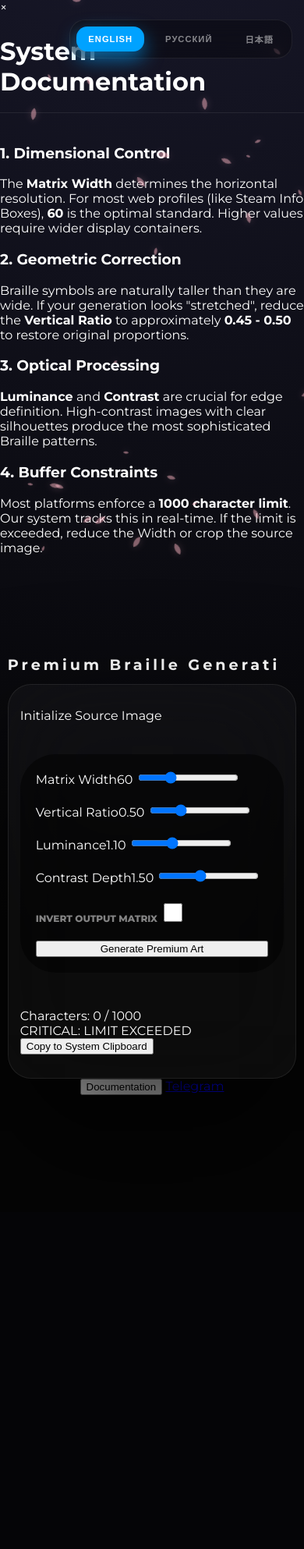
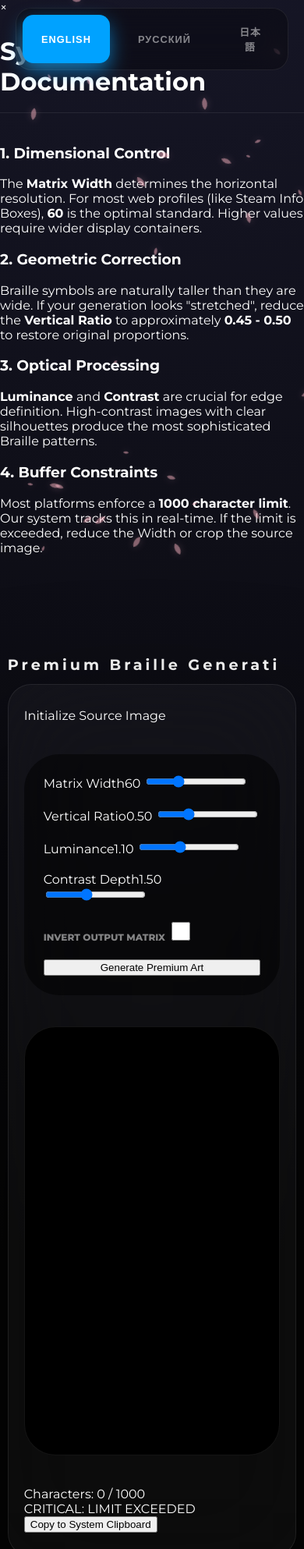
Before and after one commit to QWIZERO-PRODUCTION/qwizero-production, a Flask app: page / in a window 390 px wide. Shown: the top 1986 px of the page at 78% size. Before the commit the page ends 1404 px from the top, so only its background shows below. Run offline with Flask 3, Linux system fonts and the light colour scheme.

Commit message:
Update index.html

```diff
--- a/QWIZERO_WEB/templates/index.html
+++ b/QWIZERO_WEB/templates/index.html
@@ -112,13 +112,100 @@
             color: #fff;
         }
 
-        /* --- А ТЕПЕРЬ НАСТРОЙКИ ТОЛЬКО ДЛЯ ТЕЛЕФОНОВ --- */
-        @media (max-width: 768px) {
-            .content-wrapper { margin-top: 100px; width: 95%; }
+       /* --- 1. БАЗОВЫЕ НАСТРОЙКИ (ДЛЯ ПК) --- */
+        :root {
+            --accent: #00a2ff;
+            --accent-glow: rgba(0, 162, 255, 0.6);
+            --bg-dark: #050505;
+            --card-bg: rgba(255, 255, 255, 0.03);
+            --border: rgba(255, 255, 255, 0.08);
+            --text-main: #ffffff;
+            --text-dim: rgba(255, 255, 255, 0.5);
+            --success: #34c759;
+            --error: #ff3b30;
+        }
+
+        body {
+            background: radial-gradient(circle at 50% -20%, #1a1a2e 0%, var(--bg-dark) 80%);
+            color: var(--text-main);
+            font-family: 'Montserrat', sans-serif;
+            margin: 0;
+            display: flex;
+            flex-direction: column;
+            align-items: center;
+            overflow-x: hidden;
+            padding-bottom: 100px;
+        }
+
+        /* Возвращаем жесткую ширину для ПК, чтобы сайт не «плыл» */
+        .content-wrapper {
+            position: relative;
+            z-index: 10;
+            width: 1000px; /* Фиксируем ширину для ПК */
+            margin-top: 140px;
+        }
+
+        .main-card {
+            background: var(--card-bg);
+            backdrop-filter: blur(60px);
+            border: 1px solid var(--border);
+            border-radius: 60px;
+            padding: 60px;
+            box-shadow: 0 80px 180px rgba(0,0,0,0.8);
+        }
+
+        /* Возвращаем сетку в 2 колонки для ПК */
+        .config-grid {
+            display: grid;
+            grid-template-columns: 1fr 1fr;
+            gap: 35px;
+            background: rgba(0,0,0,0.5);
+            padding: 45px;
+            border-radius: 45px;
+            margin-top: 40px;
+        }
+
+        .canvas-area {
+            font-family: "Courier New", monospace;
+            font-size: 11px;
+            line-height: 11px;
+            padding: 40px;
+            white-space: pre;
+            display: inline-block;
+            color: #fff;
+        }
+
+        .output-wrapper {
+            background: #000;
+            border-radius: 40px;
+            margin: 40px 0;
+            height: 550px;
+            overflow: auto;
+            border: 1px solid var(--border);
+        }
+
+        /* --- 2. НАСТРОЙКИ ТОЛЬКО ДЛЯ ТЕЛЕФОНОВ (MOBILE) --- */
+        @media (max-width: 1024px) {
+            .content-wrapper {
+                width: 95%; /* На мобилках переходим на проценты */
+                margin-top: 100px;
+            }
 
             .main-card {
-                padding: 30px 15px; /* Уменьшаем отступы только на мобилках */
+                padding: 30px 20px;
                 border-radius: 30px;
+            }
+
+            .config-grid {
+                grid-template-columns: 1fr; /* На мобилке — в один столбец */
+                padding: 25px;
+                gap: 20px;
+            }
+
+            .canvas-area {
+                font-size: 6px; /* Уменьшаем арт только на маленьких экранах */
+                line-height: 6px;
+                padding: 15px;
             }
 
             h1#header {
@@ -126,20 +213,7 @@
                 letter-spacing: 4px;
             }
 
-            .config-grid {
-                grid-template-columns: 1fr; /* Строго в один столбец */
-                padding: 20px;
-                gap: 20px;
-            }
-
-            .canvas-area {
-                font-size: 6px; /* Мелкий шрифт только на мобилках */
-                line-height: 6px;
-                padding: 15px;
-            }
-
-            .top-nav { padding: 0 15px; }
-            .lang-btn { padding: 8px 15px; font-size: 0.7rem; }
+            .top-nav { padding: 0 20px; }
         }
     </style>
 </head>
```
